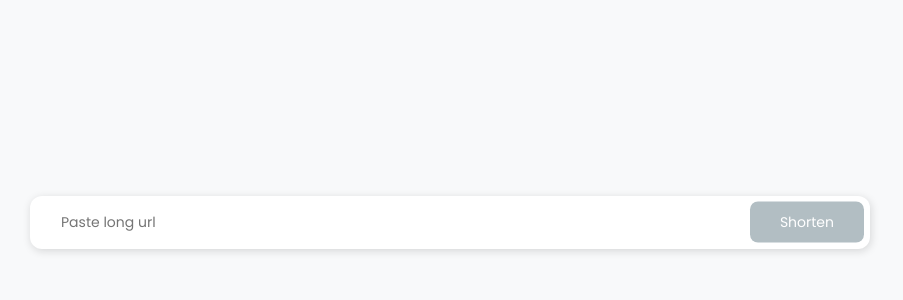
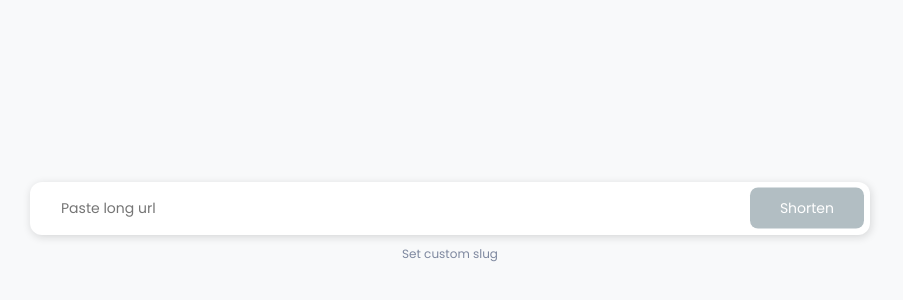
Before and after one commit to qwanysh/url-shortener, a React (Vite) app in the folder frontend/: page / in a window 1280 px wide. Shown: the part 178-478 px from the top of the page, without its empty margins (190-1093 px from the left). Built offline with nearby package versions, Linux system fonts and the light colour scheme; no server answers.

Commit message:
Add custom slug create

```diff
--- a/frontend/src/components/Form/Form.jsx
+++ b/frontend/src/components/Form/Form.jsx
@@ -5,24 +5,50 @@ import Button from './Button';
 import {createShortening} from '../../utils';
 
 const Form = ({className, onCreate}) => {
-  const [targetUrl, setTargetUrl] = useState('');
+  const [customSlug, setCustomSlug] = useState(false);
+  const initialShortening = {targetUrl: '', slug: ''};
+  const [newShortening, setNewShortening] = useState(initialShortening);
+
+  const handleChange = ({target}) => {
+    setNewShortening({...newShortening, [target.name]: target.value});
+  };
 
   const handleClick = async () => {
-    const shortening = await createShortening(targetUrl);
+    const shortening = await createShortening(newShortening);
     onCreate(shortening);
-    setTargetUrl('');
+    setNewShortening(initialShortening);
+    setCustomSlug(false);
   };
 
   return (
     <div className={className}>
-      <TextInput placeholder='Paste long url' autoFocus value={targetUrl}
-                 onInput={(event) => setTargetUrl(event.target.value)}/>
-      <Button disabled={!targetUrl} onClick={handleClick}>Shorten</Button>
+      <div className='top-inner'>
+        <TextInput placeholder='Paste long url' autoFocus
+                   value={newShortening.targetUrl} name='targetUrl'
+                   onInput={event => handleChange(event)}/>
+        <Button disabled={!newShortening.targetUrl}
+                onClick={handleClick}>Shorten</Button>
+      </div>
+      <div className='middle-inner'>
+        <button className='button' onClick={() => setCustomSlug(!customSlug)}>
+          {customSlug ? 'Use random slug' : 'Set custom slug'}
+        </button>
+      </div>
+      {customSlug && (
+        <TextInput placeholder='Enter custom slug' autoFocus
+                   value={newShortening.slug} name='slug'
+                   onInput={event => handleChange(event)}/>
+      )}
     </div>
   );
 };
 
 export default styled(Form)`
+  display: grid;
+  grid-template-columns: 1fr;
+  grid-gap: 10px;
+
+  & .top-inner {
     display: flex;
     flex-direction: column;
 
@@ -31,4 +57,24 @@ export default styled(Form)`
       flex-direction: row;
       position: relative;
     }
+  }
+
+  & .middle-inner {
+    display: flex;
+    justify-content: center;
+  }
+
+  & .button {
+    font-size: 12px;
+    color: #7e889f;
+    padding: 0;
+    border: none;
+    background: none;
+    cursor: pointer;
+    transition: 0.2s;
+
+    &:hover {
+      color: #0984e3;
+    }
+  }
 `;
--- a/frontend/src/components/Form/TextInput.jsx
+++ b/frontend/src/components/Form/TextInput.jsx
@@ -1,8 +1,8 @@
 import styled from 'styled-components';
 
-const TextInput = ({className, placeholder, autoFocus, onInput, value}) => (
+const TextInput = ({className, placeholder, autoFocus, onInput, value, name}) => (
   <input className={className} type='text' placeholder={placeholder}
-         autoFocus={autoFocus} onInput={onInput} value={value}
+         autoFocus={autoFocus} onInput={onInput} value={value} name={name}
          spellCheck={false}/>
 );
 
--- a/frontend/src/components/ShorteningList/ShorteningCard.jsx
+++ b/frontend/src/components/ShorteningList/ShorteningCard.jsx
@@ -5,11 +5,13 @@ const ShorteningCard = ({className, shortening}) => {
     <div className={className}>
       <div className='inner'>
         <a className='target-url' target='_blank'
-           href={shortening.target_url}>{shortening.target_url}</a>
-        <span className='timespan'>{shortening.created_at.substr(0, 10)}</span>
+           href={shortening['target_url']}>{shortening['target_url']}</a>
+        <span className='timespan'>
+          {shortening['created_at'].substr(0, 10)}
+        </span>
       </div>
       <a className='short-url' target='_blank'
-         href={shortening.short_url}>{shortening.short_url}</a>
+         href={shortening['short_url']}>{shortening['short_url']}</a>
     </div>
   );
 };
@@ -37,7 +39,7 @@ export default styled(ShorteningCard)`
   & .target-url {
     text-decoration: none;
     font-size: 14px;
-    color: rgb(126, 136, 159);
+    color: #7e889f;
   }
 
   & .timespan {
--- a/frontend/src/utils.js
+++ b/frontend/src/utils.js
@@ -1,7 +1,11 @@
 import axios from './axiosInstance';
 
-export const createShortening = async (target_url) => {
-  const response = await axios.post('/shortenings/', {target_url});
+export const createShortening = async (shortening) => {
+  const data = {'target_url': shortening.targetUrl};
+  if (shortening.slug.length) {
+    data.slug = shortening.slug;
+  }
+  const response = await axios.post('/shortenings/', data);
   return response.data;
 };
 
```
Lines whose indentation alone changed are shown as unchanged.
